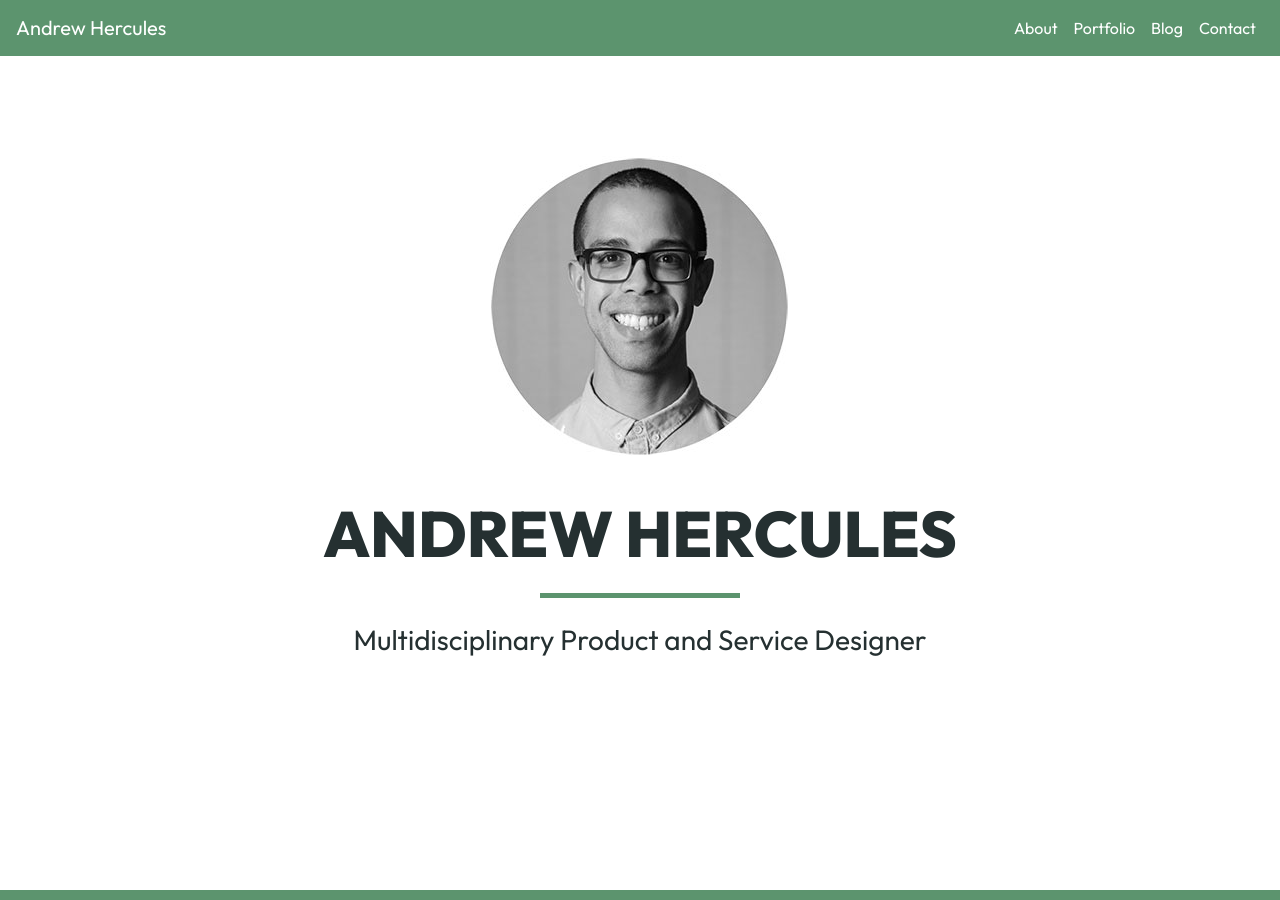
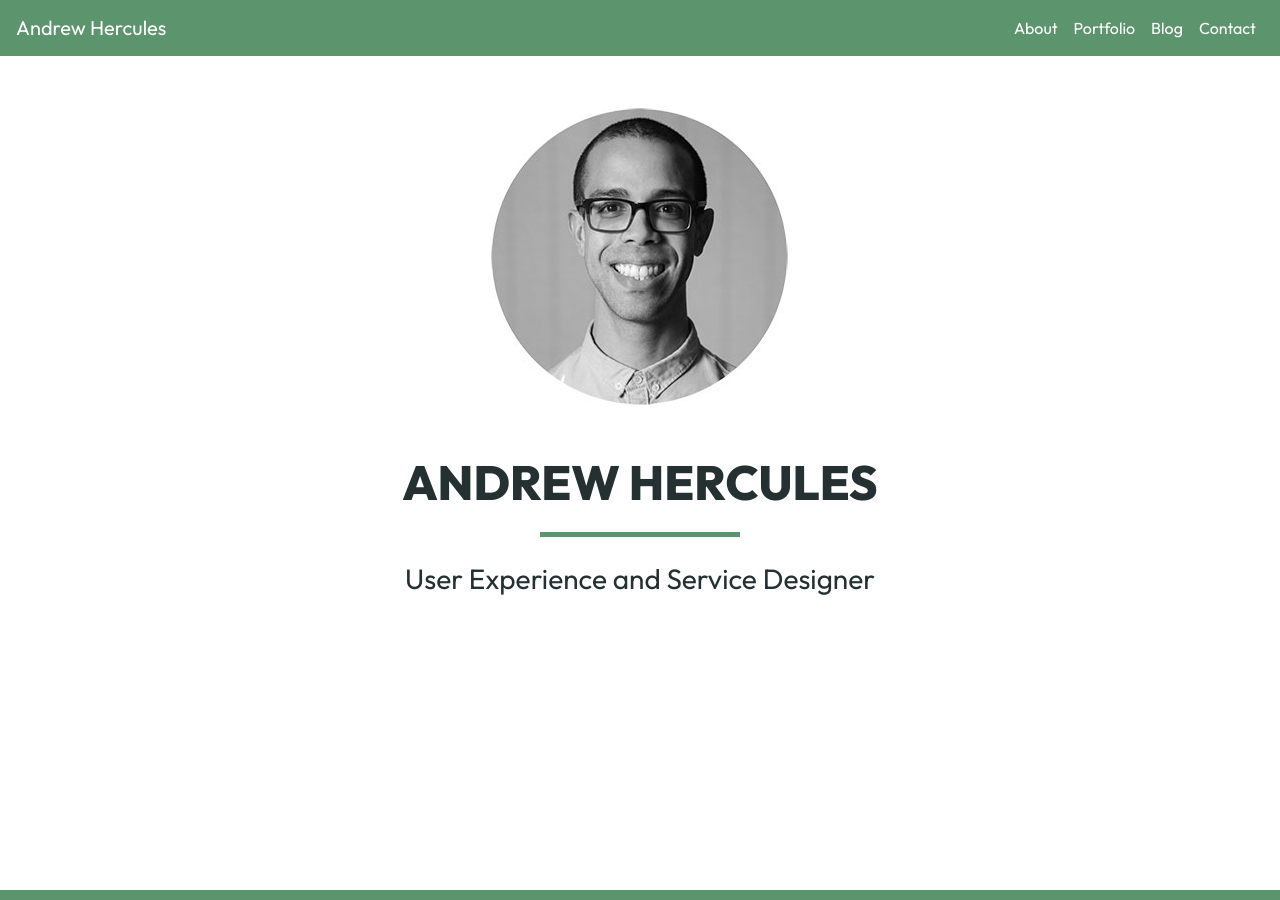
Before and after one commit to andrewhercules/andrewhercules.github.io, a Jekyll site: the page built from index.html, in a window 1280 px wide. Built offline with Jekyll 4.4.1, drawn with Linux system fonts in a browser that asks for light colours; nearby versions of some CDN libraries.

Commit message:
Updated homepage

```diff
--- a/_layouts/home.html
+++ b/_layouts/home.html
@@ -2,15 +2,13 @@
 layout: default
 ---
 <section>
-  <div id="index-page-wrapper">
   <div class="container">
     <div class="row">
       <div class="col-lg-12 text-center ">
-            <img id="profile-photo" src="/assets/img/andrew_hercules_photo.jpg" alt="Profile photo of Andrew Hercules">
+        <img class="mb-5" src="/assets/img/andrew_hercules_photo.jpg" alt="Profile photo of Andrew Hercules">
         <h1 id="index-name">Andrew Hercules</h1>
         <hr class="h1-underline" />
-            <h3 id="index-skills">Multidisciplinary Product and Service Designer</h3>
-          </div>
+        <h3 id="index-skills">User Experience and Service Designer</h3>
       </div>
     </div>
   </div>
--- a/_sass/_layouts/home.scss
+++ b/_sass/_layouts/home.scss
@@ -1,17 +1,9 @@
-#index-page-wrapper {
-  margin-top: 100px;
-}
-
 #index-name {
-  font-size: 4em;
-  font-weight: 800;
+  font-size: 3em;
+  font-weight: 900;
   text-transform: uppercase;
 }
 
 #index-skills {
   font-size: 1.75em;
 }
-
-#profile-photo {
-  margin-bottom: 40px;
-}
```
Lines whose indentation alone changed are shown as unchanged.
